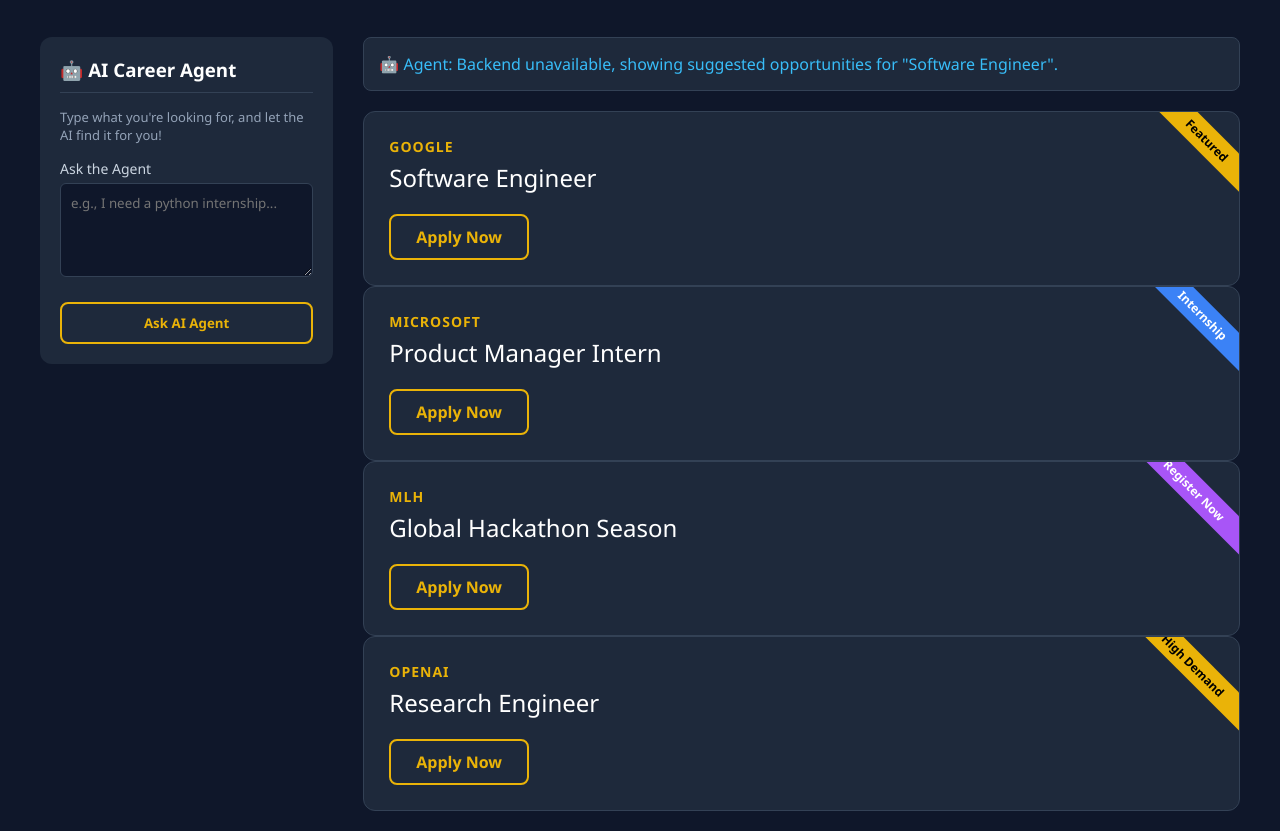
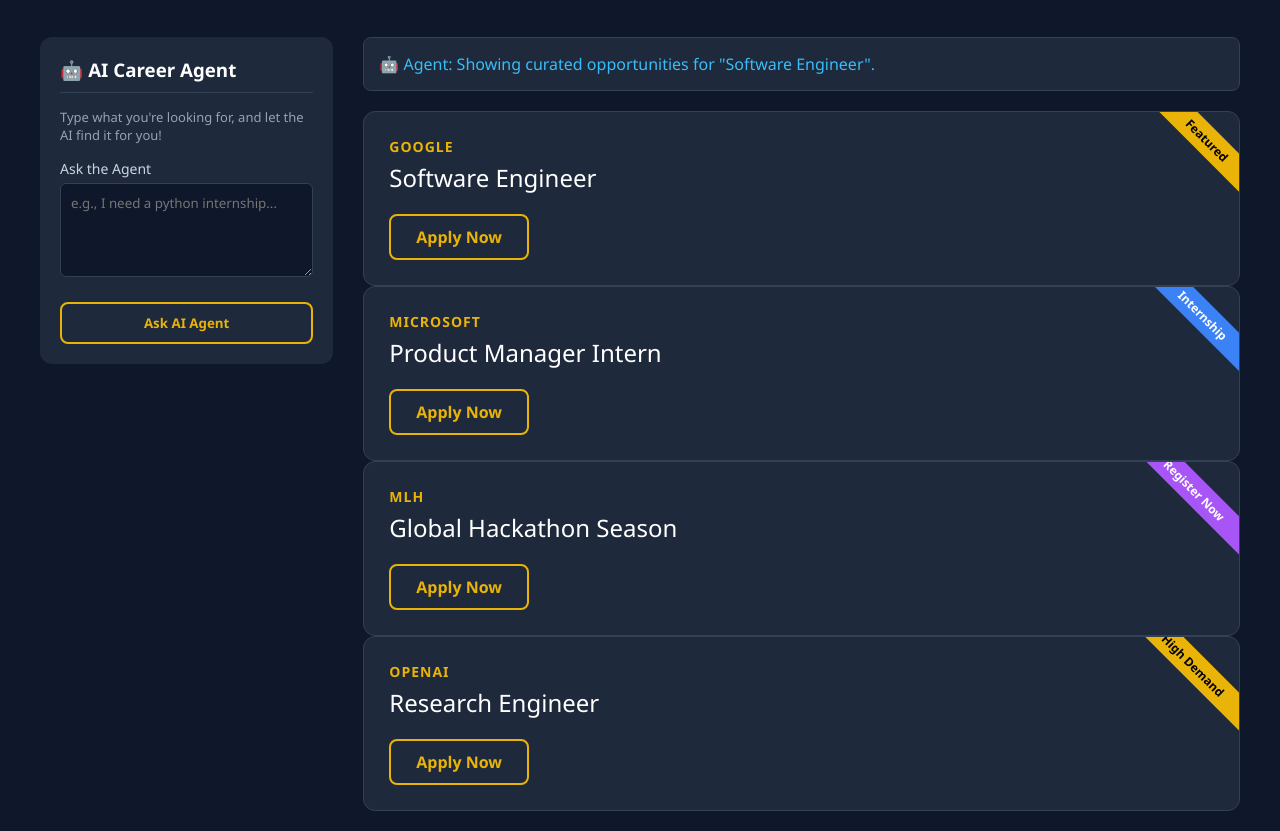
Before and after one commit to mgowthamkumar/hacker, a website: page chatbot.html in a window 1280 px wide. Shown: the part 114-945 px from the top of the page. Drawn offline with Linux system fonts and the light colour scheme; no server answers.

Commit message:
Make chatbot page work without local backend

```diff
--- a/chatbot.html
+++ b/chatbot.html
@@ -314,33 +314,14 @@
     async function fetchAgentJobs() {
       jobsContainer.innerHTML =
         '<div class="status-message">🤖 AI Agent is thinking and analyzing your request...</div>';
-      agentMessage.style.display = "none"; // Hide message while loading
+      agentMessage.style.display = "none";
 
       const userQuery = aiPromptInput.value.trim() || "Software Engineer";
+      const fallbackData = getFallbackJobs(userQuery);
 
-      try {
-        const response = await fetch(
-          `${backendBaseUrl}/api/jobs?prompt=${encodeURIComponent(userQuery)}`,
-        );
-
-        if (!response.ok) {
-          throw new Error("Backend connection failed");
-        }
-
-        const data = await response.json();
-        const opportunities = Array.isArray(data) ? data : [];
-
-        // Show the AI agent's conversational response
-        agentMessage.innerText = `🤖 Agent: I analyzed your prompt and found ${opportunities.length} live opportunities matching your request!`;
-        agentMessage.style.display = "block";
-
-        displayJobs(opportunities);
-      } catch (error) {
-        const fallbackData = getFallbackJobs(userQuery);
-        agentMessage.innerText = `🤖 Agent: Backend unavailable, showing suggested opportunities for "${userQuery}".`;
-        agentMessage.style.display = "block";
-        displayJobs(fallbackData);
-      }
+      agentMessage.innerText = `🤖 Agent: Showing curated opportunities for "${userQuery}".`;
+      agentMessage.style.display = "block";
+      displayJobs(fallbackData);
     }
 
     // 3. Draw the cards on the screen
```
